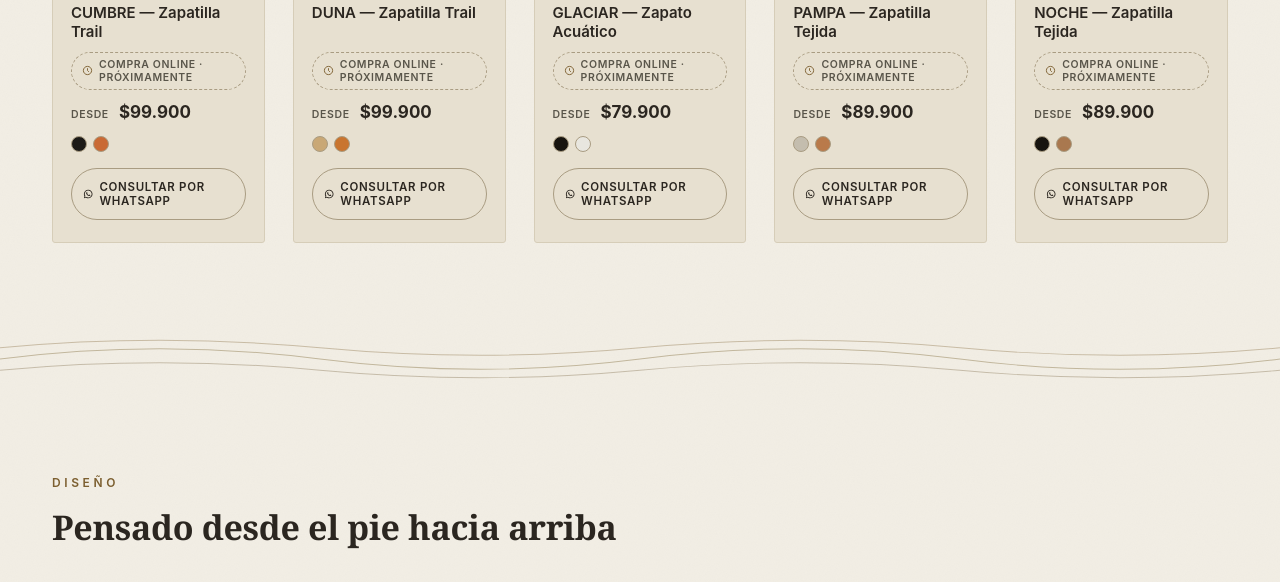
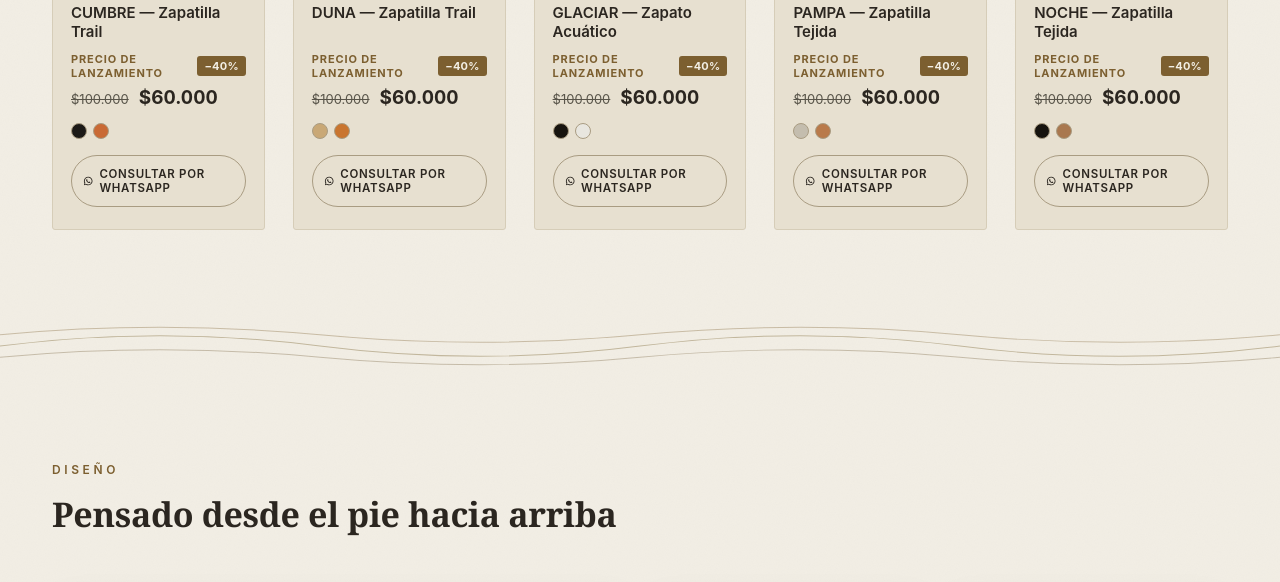
Before and after one commit to nicogr16/aconcagua-web, a plain HTML site: page index.html in a window 1280 px wide. Shown: the part 1441-2023 px from the top of the page. Drawn offline with Linux system fonts and the light colour scheme.

Commit message:
Precio de lanzamiento: $60.000 con $100.000 tachado
- precios.js: todos los modelos a 60.000 y nuevo bloque PRECIOS_TACHADOS
  (100.000); el % de descuento se calcula solo y la oferta se apaga
  poniendo 0.
- Tarjetas y fichas: precio tachado, precio actual y etiqueta
  "Precio de lanzamiento −40%"; se quita "Desde" y el aviso de compra
  online próximamente.
- Barra superior: "Precio de lanzamiento: pares desde $60.000".

Co-Authored-By: Claude Opus 5.5 <noreply@anthropic.com>

```diff
--- a/index.html
+++ b/index.html
@@ -256,9 +256,6 @@ header.scrolled .nav{padding-top:13px;padding-bottom:13px;}
 .card-body{padding:20px 18px 22px;display:flex;flex-direction:column;flex:1;}
 .card-cat{font-size:11px;letter-spacing:.1em;color:var(--accent-soft);text-transform:uppercase;margin-bottom:6px;}
 .card-title{font-size:15px;line-height:1.3;color:var(--ink);font-weight:600;margin-bottom:10px;min-height:2.6em;display:-webkit-box;-webkit-line-clamp:2;-webkit-box-orient:vertical;overflow:hidden;}
-.price-row{display:flex;align-items:baseline;gap:10px;margin-bottom:14px;}
-.price-label{font-size:10.5px;font-weight:600;color:var(--ink-soft);text-transform:uppercase;letter-spacing:.06em;}
-.price-now{font-size:17px;font-weight:700;color:var(--ink);}
 .swatches{display:flex;gap:6px;margin-bottom:16px;}
 .swatch{width:16px;height:16px;border-radius:50%;border:1px solid var(--outline);}
 .card-btn{
@@ -302,13 +299,6 @@ header.scrolled .nav{padding-top:13px;padding-bottom:13px;}
 .filter-pill[data-filter="urbana"].active{background:var(--accent-warm);border-color:var(--accent-warm);}
 .filter-pill[data-filter="agua"].active{background:var(--accent-water);border-color:var(--accent-water);}
 
-/* "Coming soon" commerce badge */
-.soon-badge{
-  display:inline-flex;align-items:center;gap:6px;
-  font-size:10.5px;letter-spacing:.06em;font-weight:600;color:var(--ink-soft);
-  border:1px dashed var(--outline);border-radius:999px;padding:5px 10px;margin-bottom:12px;
-}
-.soon-badge svg{width:11px;height:11px;flex-shrink:0;color:var(--accent-warm);stroke:var(--accent-warm);}
 
 /* Announcement bar link */
 .topbar a{color:var(--ink);font-weight:700;text-decoration:underline;text-underline-offset:2px;}
@@ -470,7 +460,7 @@ h1,h2,h3{text-wrap:balance;}
 @media(max-width:560px){
   .tag{font-size:11px;}
   .card-cat{font-size:12px;}
-  .price-label,.soon-badge{font-size:11.5px;}
+  .offer-badge,.price-off{font-size:11.5px;}
 }
 
 /* Home — foco sobre la foto, bloque comunidad y hero para celular */
@@ -502,13 +492,20 @@ h1,h2,h3{text-wrap:balance;}
   .feature-cell-caption h3{font-size:13px;}
   .feature-cell-caption p{font-size:11.5px;}
 }
+
+/* Oferta de lanzamiento */
+.offer-badge{display:flex;align-items:center;gap:8px;font-size:11px;letter-spacing:.08em;font-weight:700;text-transform:uppercase;color:var(--accent-warm);margin-bottom:6px;}
+.price-row{display:flex;align-items:baseline;flex-wrap:wrap;gap:4px 10px;margin-bottom:14px;}
+.price-was{font-size:13px;color:var(--ink-soft);text-decoration-thickness:1px;}
+.price-now{font-size:19px;font-weight:700;color:var(--ink);font-variant-numeric:tabular-nums;}
+.price-off{background:var(--accent-warm);color:var(--paper);font-size:11px;font-weight:700;letter-spacing:.02em;padding:3px 7px;border-radius:3px;}
 </style>
 </head>
 <body>
 <script>document.documentElement.classList.add('js-ready');</script>
 
 <a class="skip-link" href="#contenido">Saltar al contenido</a>
-<aside class="topbar" aria-label="Aviso">COMPRA ONLINE MUY PRONTO — POR AHORA, COORDINÁ TU PAR POR <a href="https://wa.me/5491178175503" target="_blank" rel="noopener">WHATSAPP</a></aside>
+<aside class="topbar" aria-label="Aviso"><span data-offer-any>PRECIO DE LANZAMIENTO: </span>PARES DESDE <strong data-price-min>$60.000</strong> — PEDÍ EL TUYO POR <a href="https://wa.me/5491178175503" target="_blank" rel="noopener">WHATSAPP</a></aside>
 
 <header>
   <div class="container nav">
@@ -599,8 +596,8 @@ h1,h2,h3{text-wrap:balance;}
         <div class="card-body">
           <div class="card-cat" data-c="trail">Trail</div>
           <a href="cumbre.html" class="card-title" style="display:block;">CUMBRE — Zapatilla Trail</a>
-          <div class="soon-badge"><svg aria-hidden="true" viewBox="0 0 24 24" fill="none" stroke="currentColor" stroke-width="2"><circle cx="12" cy="12" r="9"/><path d="M12 7v5l3 3"/></svg>COMPRA ONLINE · PRÓXIMAMENTE</div>
-          <div class="price-row"><span class="price-label">Desde</span><span class="price-now" data-price="cumbre">$99.900</span></div>
+          <div class="offer-badge" data-offer="cumbre">Precio de lanzamiento <span class="price-off" data-offer="cumbre" data-price-off="cumbre">−40%</span></div>
+          <div class="price-row"><s class="price-was" data-offer="cumbre"><span class="sr-only">Antes </span><span data-price-was="cumbre">$100.000</span></s><span class="sr-only" data-offer="cumbre">Ahora </span><span class="price-now" data-price="cumbre">$60.000</span></div>
           <div class="swatches" aria-hidden="true">
             <div class="swatch" style="background:#1c1a17"></div>
             <div class="swatch" style="background:#c96a35"></div>
@@ -617,8 +614,8 @@ h1,h2,h3{text-wrap:balance;}
         <div class="card-body">
           <div class="card-cat" data-c="trail">Trail</div>
           <a href="duna.html" class="card-title" style="display:block;">DUNA — Zapatilla Trail</a>
-          <div class="soon-badge"><svg aria-hidden="true" viewBox="0 0 24 24" fill="none" stroke="currentColor" stroke-width="2"><circle cx="12" cy="12" r="9"/><path d="M12 7v5l3 3"/></svg>COMPRA ONLINE · PRÓXIMAMENTE</div>
-          <div class="price-row"><span class="price-label">Desde</span><span class="price-now" data-price="duna">$99.900</span></div>
+          <div class="offer-badge" data-offer="duna">Precio de lanzamiento <span class="price-off" data-offer="duna" data-price-off="duna">−40%</span></div>
+          <div class="price-row"><s class="price-was" data-offer="duna"><span class="sr-only">Antes </span><span data-price-was="duna">$100.000</span></s><span class="sr-only" data-offer="duna">Ahora </span><span class="price-now" data-price="duna">$60.000</span></div>
           <div class="swatches" aria-hidden="true">
             <div class="swatch" style="background:#c9a876"></div>
             <div class="swatch" style="background:#c9752f"></div>
@@ -636,8 +633,8 @@ h1,h2,h3{text-wrap:balance;}
         <div class="card-body">
           <div class="card-cat" data-c="agua">Agua</div>
           <a href="glaciar.html" class="card-title" style="display:block;">GLACIAR — Zapato Acuático</a>
-          <div class="soon-badge"><svg aria-hidden="true" viewBox="0 0 24 24" fill="none" stroke="currentColor" stroke-width="2"><circle cx="12" cy="12" r="9"/><path d="M12 7v5l3 3"/></svg>COMPRA ONLINE · PRÓXIMAMENTE</div>
-          <div class="price-row"><span class="price-label">Desde</span><span class="price-now" data-price="glaciar">$79.900</span></div>
+          <div class="offer-badge" data-offer="glaciar">Precio de lanzamiento <span class="price-off" data-offer="glaciar" data-price-off="glaciar">−40%</span></div>
+          <div class="price-row"><s class="price-was" data-offer="glaciar"><span class="sr-only">Antes </span><span data-price-was="glaciar">$100.000</span></s><span class="sr-only" data-offer="glaciar">Ahora </span><span class="price-now" data-price="glaciar">$60.000</span></div>
           <div class="swatches" aria-hidden="true">
             <div class="swatch" style="background:#17140f"></div>
             <div class="swatch" style="background:#e8e6df"></div>
@@ -654,8 +651,8 @@ h1,h2,h3{text-wrap:balance;}
         <div class="card-body">
           <div class="card-cat" data-c="urbana">Urbana</div>
           <a href="pampa.html" class="card-title" style="display:block;">PAMPA — Zapatilla Tejida</a>
-          <div class="soon-badge"><svg aria-hidden="true" viewBox="0 0 24 24" fill="none" stroke="currentColor" stroke-width="2"><circle cx="12" cy="12" r="9"/><path d="M12 7v5l3 3"/></svg>COMPRA ONLINE · PRÓXIMAMENTE</div>
-          <div class="price-row"><span class="price-label">Desde</span><span class="price-now" data-price="pampa">$89.900</span></div>
+          <div class="offer-badge" data-offer="pampa">Precio de lanzamiento <span class="price-off" data-offer="pampa" data-price-off="pampa">−40%</span></div>
+          <div class="price-row"><s class="price-was" data-offer="pampa"><span class="sr-only">Antes </span><span data-price-was="pampa">$100.000</span></s><span class="sr-only" data-offer="pampa">Ahora </span><span class="price-now" data-price="pampa">$60.000</span></div>
           <div class="swatches" aria-hidden="true">
             <div class="swatch" style="background:#c4bdae"></div>
             <div class="swatch" style="background:#b97a4a"></div>
@@ -673,8 +670,8 @@ h1,h2,h3{text-wrap:balance;}
         <div class="card-body">
           <div class="card-cat" data-c="urbana">Urbana</div>
           <a href="noche.html" class="card-title" style="display:block;">NOCHE — Zapatilla Tejida</a>
-          <div class="soon-badge"><svg aria-hidden="true" viewBox="0 0 24 24" fill="none" stroke="currentColor" stroke-width="2"><circle cx="12" cy="12" r="9"/><path d="M12 7v5l3 3"/></svg>COMPRA ONLINE · PRÓXIMAMENTE</div>
-          <div class="price-row"><span class="price-label">Desde</span><span class="price-now" data-price="noche">$89.900</span></div>
+          <div class="offer-badge" data-offer="noche">Precio de lanzamiento <span class="price-off" data-offer="noche" data-price-off="noche">−40%</span></div>
+          <div class="price-row"><s class="price-was" data-offer="noche"><span class="sr-only">Antes </span><span data-price-was="noche">$100.000</span></s><span class="sr-only" data-offer="noche">Ahora </span><span class="price-now" data-price="noche">$60.000</span></div>
           <div class="swatches" aria-hidden="true">
             <div class="swatch" style="background:#17140f"></div>
             <div class="swatch" style="background:#a9784f"></div>
--- a/precios.js
+++ b/precios.js
@@ -6,11 +6,25 @@
   y la ficha de cada producto.
 */
 var PRECIOS = {
-  cumbre:  99900,
-  duna:    99900,
-  glaciar: 79900,
-  pampa:   89900,
-  noche:   89900
+  cumbre:  60000,
+  duna:    60000,
+  glaciar: 60000,
+  pampa:   60000,
+  noche:   60000
+};
+
+/*
+  OFERTA DE LANZAMIENTO
+  ---------------------
+  Precio que aparece tachado al lado del precio actual, con el % de descuento
+  calculado solo. Para terminar la oferta de un modelo, poné 0.
+*/
+var PRECIOS_TACHADOS = {
+  cumbre:  100000,
+  duna:    100000,
+  glaciar: 100000,
+  pampa:   100000,
+  noche:   100000
 };
 
 /*
@@ -27,20 +41,32 @@ var WHATSAPP_VISIBLE = '+54 9 11 7817-5503';
 (function () {
   function init() {
     var fmt = new Intl.NumberFormat('es-AR');
+    var pesos = function (n) { return '$' + fmt.format(n); };
+    var each = function (sel, fn) { document.querySelectorAll(sel).forEach(fn); };
+    var hayOferta = false;
 
-    document.querySelectorAll('[data-price]').forEach(function (el) {
-      var precio = PRECIOS[el.getAttribute('data-price')];
-      if (precio != null) {
-        el.textContent = '$' + fmt.format(precio);
-      }
+    Object.keys(PRECIOS).forEach(function (modelo) {
+      var precio = PRECIOS[modelo];
+      var tachado = PRECIOS_TACHADOS[modelo] || 0;
+      var oferta = tachado > precio;
+      if (oferta) { hayOferta = true; }
+
+      each('[data-price="' + modelo + '"]', function (el) { el.textContent = pesos(precio); });
+      each('[data-price-was="' + modelo + '"]', function (el) { el.textContent = pesos(tachado); });
+      each('[data-price-off="' + modelo + '"]', function (el) {
+        el.textContent = '−' + Math.round((1 - precio / tachado) * 100) + '%';
+      });
+      each('[data-offer="' + modelo + '"]', function (el) { el.style.display = oferta ? '' : 'none'; });
     });
 
-    document.querySelectorAll('a[href*="wa.me/"]').forEach(function (a) {
+    var minimo = Math.min.apply(null, Object.keys(PRECIOS).map(function (m) { return PRECIOS[m]; }));
+    each('[data-price-min]', function (el) { el.textContent = pesos(minimo); });
+    each('[data-offer-any]', function (el) { el.style.display = hayOferta ? '' : 'none'; });
+
+    each('a[href*="wa.me/"]', function (a) {
       a.setAttribute('href', a.getAttribute('href').replace(/wa\.me\/\d+/, 'wa.me/' + WHATSAPP));
     });
-    document.querySelectorAll('[data-whatsapp]').forEach(function (el) {
-      el.textContent = WHATSAPP_VISIBLE;
-    });
+    each('[data-whatsapp]', function (el) { el.textContent = WHATSAPP_VISIBLE; });
 
     /* Datos estructurados para Google: agrega el precio vigente a la ficha del producto */
     var ld = document.getElementById('ld-producto');
```
Also changed, not shown: 404.html (+1 -1 lines), catalogo.html (+19 -17 lines), cumbre.html (+10 -14 lines), duna.html (+10 -14 lines), glaciar.html (+10 -14 lines), noche.html (+10 -14 lines), pampa.html (+10 -14 lines), preguntas-frecuentes.html (+1 -1 lines).
